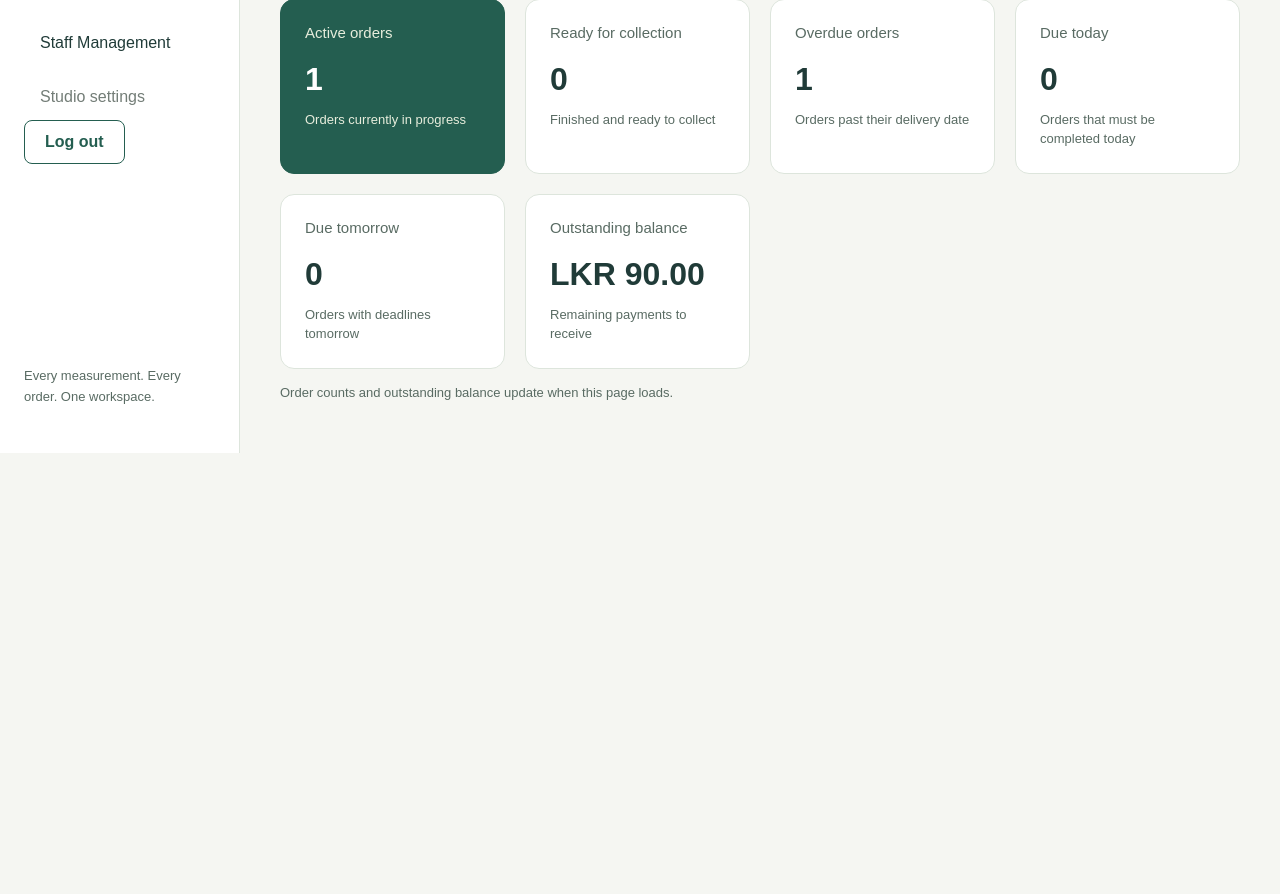
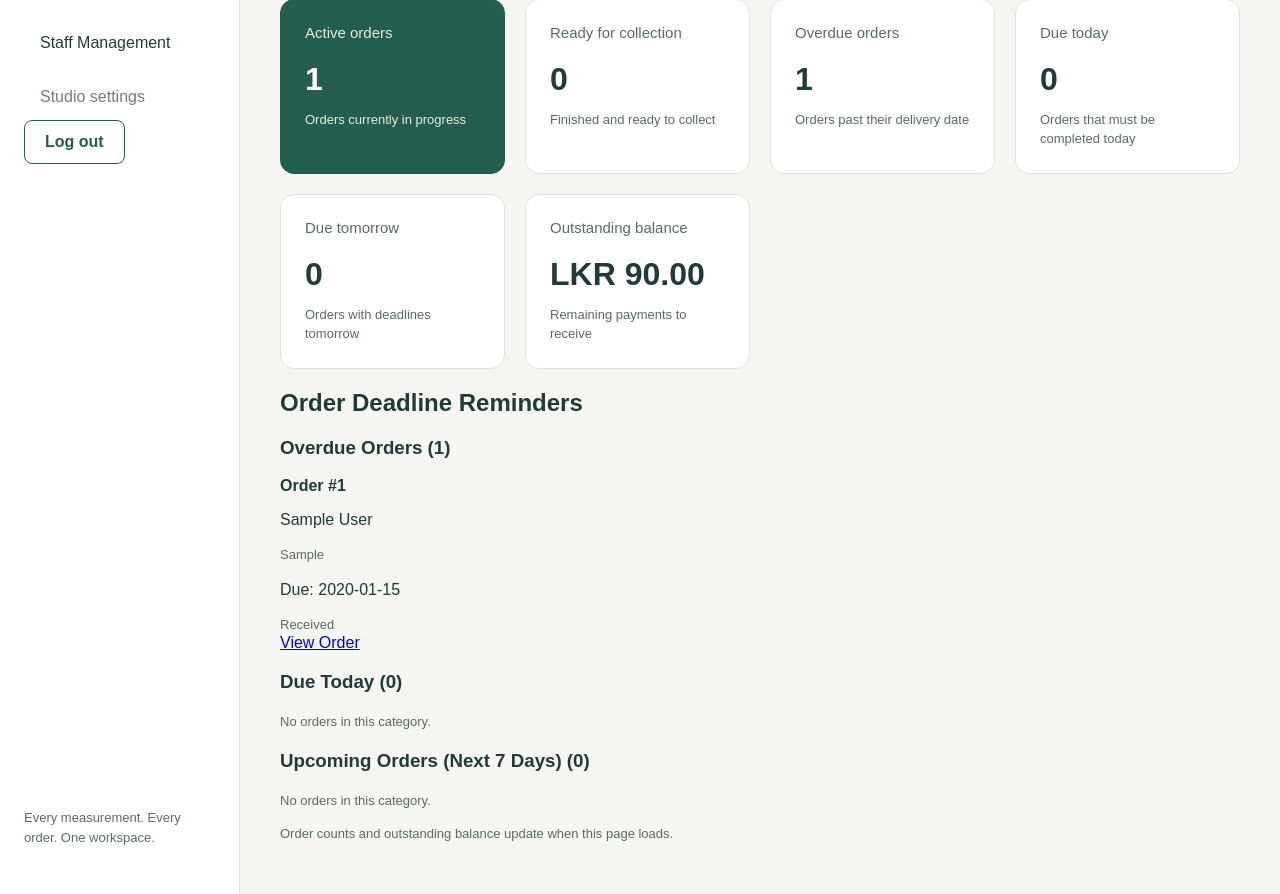
Before and after one commit to mashi-shishara/TailorTrack, a PHP site: page / in a window 1280 px wide. Shown: the part 385-1279 px from the top of the page. Before the commit the page ends 838 px from the top, so only its background shows below. Run offline with PHP 8.4, Linux system fonts and the light colour scheme; the visitor is signed in with stand-in values (Sample User, id 1); tables that the repository leaves empty hold one stand-in row (values such as "Sample post"); a stand-in replaces the project's code that opens the database connection.

Commit message:
Add dashboard deadline reminders

```diff
--- a/index.php
+++ b/index.php
@@ -19,7 +19,8 @@ try {
 
 
 $statement = $pdo->prepare(
-    "SELECT
+    "
+SELECT
     COUNT(CASE
         WHEN status IN ('Received', 'Cutting', 'Sewing', 'Fitting')
         THEN 1
@@ -48,7 +49,8 @@ $statement = $pdo->prepare(
         THEN 1
     END) AS due_tomorrow_orders
 
-     FROM orders"
+FROM orders
+"
 );
 
 $tomorrow = (new DateTimeImmutable(
@@ -72,6 +74,60 @@ $summary = $statement->fetch();
 
 $outstandingBalance = null;
 $balanceError = '';
+
+
+$reminderOrders = [
+    'overdue' => [],
+    'today' => [],
+    'upcoming' => []
+];
+
+$reminderError = '';
+
+try {
+    $statement = $pdo->prepare(
+        "SELECT
+            orders.id,
+            customers.name AS customer_name,
+            orders.garment,
+            orders.due_date,
+            orders.status
+         FROM orders
+         INNER JOIN customers
+            ON orders.customer_id = customers.id
+         WHERE orders.status IN (
+            'Received', 'Cutting', 'Sewing', 'Fitting', 'Ready'
+         )
+         AND orders.due_date <= :upcoming_limit
+         ORDER BY orders.due_date ASC, orders.id DESC"
+    );
+
+    $upcomingLimit = (new DateTimeImmutable(
+        $today,
+        new DateTimeZone('Asia/Colombo')
+    ))->modify('+7 days')->format('Y-m-d');
+
+    $statement->execute([
+        'upcoming_limit' => $upcomingLimit
+    ]);
+
+    $orders = $statement->fetchAll();
+
+    foreach ($orders as $order) {
+        if ($order['due_date'] < $today) {
+            $reminderOrders['overdue'][] = $order;
+        } elseif ($order['due_date'] === $today) {
+            $reminderOrders['today'][] = $order;
+        } else {
+            $reminderOrders['upcoming'][] = $order;
+        }
+    }
+
+} catch (PDOException $e) {
+    error_log($e->getMessage());
+    $reminderError = 'Unable to load deadline reminders.';
+}
+
 
 try {
     $statement = $pdo->query(
@@ -341,6 +397,110 @@ try {
         </section>
 
 
+<section class="reminder-section">
+
+    <h2>Order Deadline Reminders</h2>
+
+    <?php if ($reminderError !== ''): ?>
+
+        <p class="data-notice" role="alert">
+            <?= htmlspecialchars($reminderError, ENT_QUOTES, 'UTF-8') ?>
+        </p>
+
+    <?php else: ?>
+
+        <?php
+        $reminderGroups = [
+            'overdue' => 'Overdue Orders',
+            'today' => 'Due Today',
+            'upcoming' => 'Upcoming Orders (Next 7 Days)'
+        ];
+        ?>
+
+        <?php foreach ($reminderGroups as $key => $heading): ?>
+
+            <div class="reminder-card">
+
+                <h3>
+                    <?= htmlspecialchars($heading, ENT_QUOTES, 'UTF-8') ?>
+                    (<?= count($reminderOrders[$key]) ?>)
+                </h3>
+
+                <?php if (empty($reminderOrders[$key])): ?>
+
+                    <p class="summary-note">
+                        No orders in this category.
+                    </p>
+
+                <?php else: ?>
+
+                    <div class="reminder-list">
+
+                        <?php foreach ($reminderOrders[$key] as $order): ?>
+
+                            <article class="reminder-item">
+
+                                <div>
+                                    <strong>
+                                        Order #<?= (int) $order['id'] ?>
+                                    </strong>
+
+                                    <p>
+                                        <?= htmlspecialchars(
+                                            $order['customer_name'],
+                                            ENT_QUOTES,
+                                            'UTF-8'
+                                        ) ?>
+                                    </p>
+
+                                    <p class="summary-note">
+                                        <?= htmlspecialchars(
+                                            $order['garment'],
+                                            ENT_QUOTES,
+                                            'UTF-8'
+                                        ) ?>
+                                    </p>
+                                </div>
+
+                                <div>
+                                    <p>
+                                        Due:
+                                        <?= htmlspecialchars(
+                                            $order['due_date'],
+                                            ENT_QUOTES,
+                                            'UTF-8'
+                                        ) ?>
+                                    </p>
+
+                                    <p class="summary-note">
+                                        <?= htmlspecialchars(
+                                            $order['status'],
+                                            ENT_QUOTES,
+                                            'UTF-8'
+                                        ) ?>
+                                    </p>
+
+                                    <a href="order-details.php?id=<?= (int) $order['id'] ?>">
+                                        View Order
+                                    </a>
+                                </div>
+
+                            </article>
+
+                        <?php endforeach; ?>
+
+                    </div>
+
+                <?php endif; ?>
+
+            </div>
+
+        <?php endforeach; ?>
+
+    <?php endif; ?>
+
+</section>
+
         <?php if ($dashboardError !== '' || $balanceError !== ''): ?>
 
             <p class="data-notice" role="alert">
```
Lines whose indentation alone changed are shown as unchanged.
